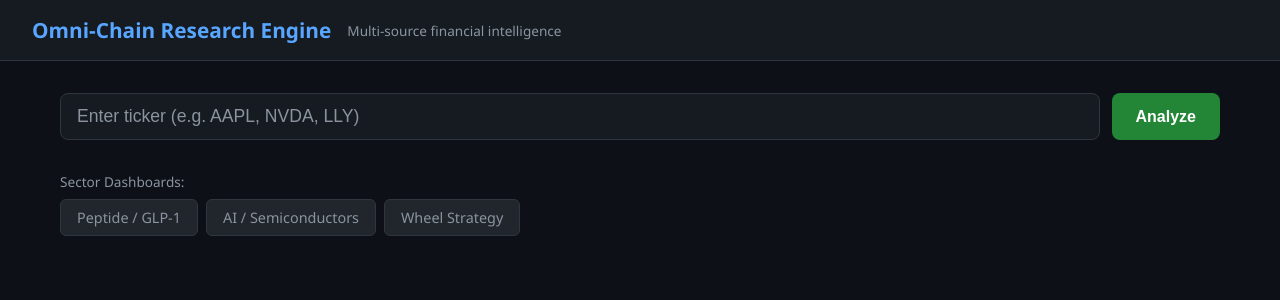
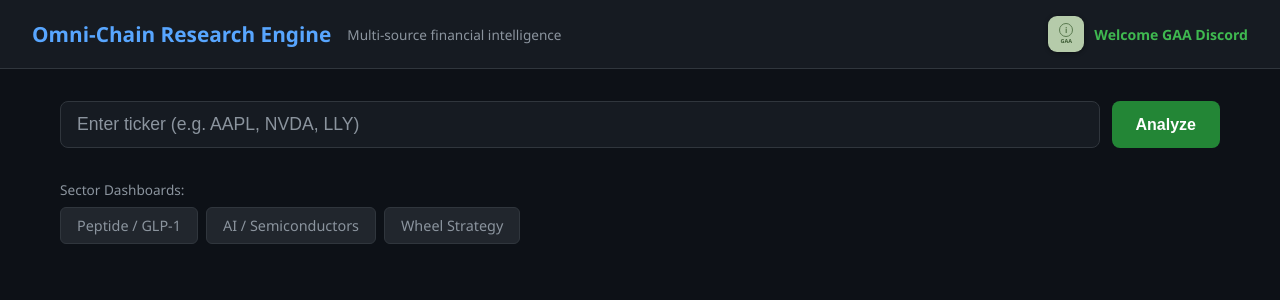
Before and after one commit to ghostaitrade-ui/omni-chain, a Flask app: page / in a window 1280 px wide. Shown: the top 300 px of the page. Run offline with Flask 3, Linux system fonts and the light colour scheme.

Commit message:
Add Welcome GAA Discord banner to header

```diff
--- a/templates/index.html
+++ b/templates/index.html
@@ -134,6 +134,16 @@ tr.loading-row td { color: #8b949e; font-style: italic; }
 <header>
   <h1>Omni-Chain Research Engine</h1>
   <span>Multi-source financial intelligence</span>
+  <div style="margin-left:auto;display:flex;align-items:center;gap:10px;flex-shrink:0">
+    <!-- GAA Options icon approximation -->
+    <div style="width:36px;height:36px;background:#b5cbaa;border-radius:9px;display:flex;flex-direction:column;align-items:center;justify-content:center;flex-shrink:0;box-shadow:0 1px 4px rgba(0,0,0,0.4)">
+      <div style="width:14px;height:14px;border:1.5px solid #5a7a50;border-radius:50%;display:flex;align-items:center;justify-content:center;margin-bottom:2px">
+        <span style="color:#5a7a50;font-size:8px;font-weight:700;line-height:1">i</span>
+      </div>
+      <span style="color:#3d5c35;font-size:5.5px;font-weight:800;letter-spacing:0.02em;line-height:1">GAA</span>
+    </div>
+    <span style="color:#3fb950;font-weight:600;font-size:0.88rem;white-space:nowrap">Welcome GAA Discord</span>
+  </div>
 </header>
 
 <div class="container">
```
